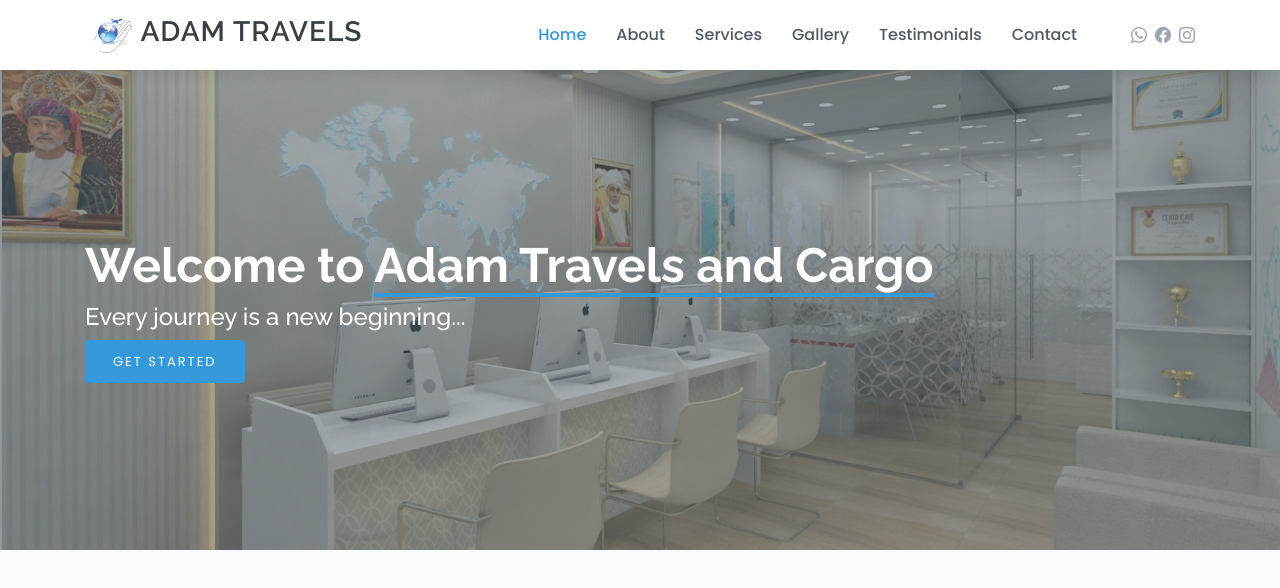
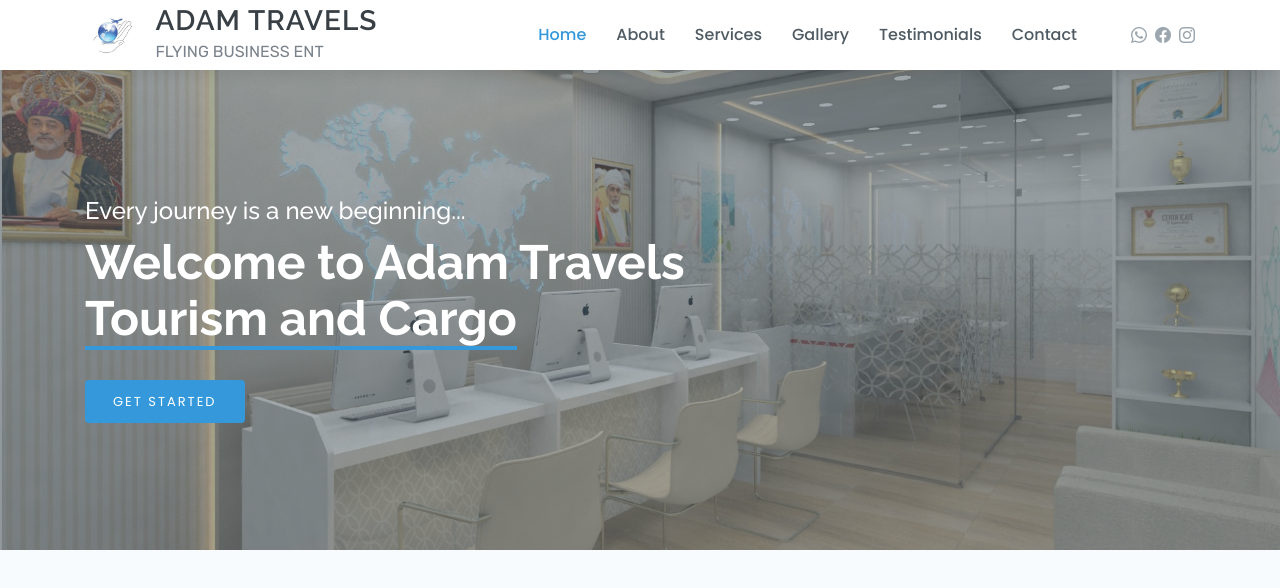
Before and after one commit to junaifcp/adam-travels, a plain HTML site: page index.html in a window 1280 px wide. Shown: the top 588 px of the page. Drawn offline with nearby package versions, Linux system fonts and the light colour scheme; files whose address does not match are found by name.

Commit message:
commit done final

```diff
--- a/assets/css/style.css
+++ b/assets/css/style.css
@@ -204,6 +204,13 @@
   background: #fff;
   box-shadow: 0px 0px 30px rgba(127, 137, 161, 0.25);
   transition: 0.3s;
+}
+.nav{
+  align-items: center;
+
+}
+.innerNav{
+  margin-left: 15px;
 }
 .navbar .dropdown ul li {
   min-width: 200px;
--- a/index.html
+++ b/index.html
@@ -60,7 +60,10 @@
       <div class="logo me-auto">
        <div class="nav logo-align">
          <img src="assets/img/official-logo.jfif" alt="">
-         <h1 class="adamTravels"><a href="index.html">Adam Travels</a></h1>
+         <div class="innerNav">
+           <h1 class="adamTravels"><a href="index.html">Adam Travels</a></h1>
+           <p>FLYING BUSINESS ENT</p>
+         </div>
         </div>
         <!-- Uncomment below if you prefer to use an image logo -->
         <!-- <a href="index.html"><img src="assets/img/logo.png" alt="" class="img-fluid"></a>-->
@@ -98,7 +101,7 @@
       <div class="header-social-links d-flex align-items-center">
         <a href="https://wa.me/+96893462421" class="twitter"><i class="bi bi-whatsapp"></i></a>
         <a href="#" class="facebook"><i class="bi bi-facebook"></i></a>
-        <a href="https://www.instagram.com/adamtravels3" class="instagram"><i class="bi bi-instagram"></i></a>
+        <a href="https://www.instagram.com/adam_holidayss/" class="instagram"><i class="bi bi-instagram"></i></a>
         <!-- <a href="#" class="linkedin"><i class="bi bi-linkedin"></i></i></a> -->
       </div>
 
@@ -108,7 +111,8 @@
   <!-- ======= Hero Section ======= -->
   <section id="hero" class="d-flex flex-column justify-content-center align-items-center">
     <div class="container text-center text-md-left" data-aos="fade-up">
-      <h1>Welcome to <span>Adam Travels and Cargo</span> <br><h3 class="headerSub">Every journey is a new beginning...</h3></h1>
+      <h3 class="headerSub">Every journey is a new beginning...</h3>
+      <h1>Welcome to Adam Travels <br><span>Tourism and Cargo</span></h1><br>
       <!-- <h2></h2> -->
       <a href="#about" class="btn-get-started scrollto">Get Started</a>
     </div>
@@ -1061,7 +1065,8 @@
       <div class="social-links text-center text-md-right pt-3 pt-md-0">
         <a href="https://wa.me/+96893462421" class="twitter"><i class="bx bxl-whatsapp"></i></a>
         <a href="https://www.facebook.com/paichu.parakkot" class="facebook"><i class="bx bxl-facebook"></i></a>
-        <a href="https://www.instagram.com/adamtravels3/" class="instagram"><i class="bx bxl-instagram"></i></a>
+        <a href="https://www.instagram.com/adam_holidayss/" class="instagram"><i class="bx bxl-instagram"></i></a>
+        <!-- <a href="https://www.instagram.com/adamtravels3/" class="instagram"><i class="bx bxl-instagram"></i></a> -->
         <!-- <a href="#" class="google-plus"><i class="bx bxl-skype"></i></a> -->
         <!-- <a href="#" class="linkedin"><i class="bx bxl-linkedin"></i></a> -->
       </div>
```
